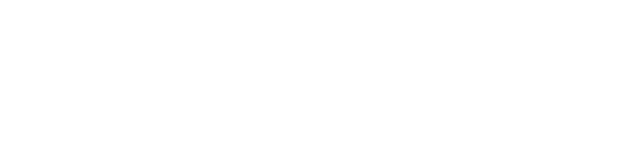
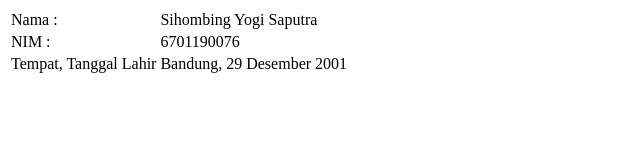
Before and after one commit to Yogi22417/6701190076-Assesment1pwb, a plain HTML site: page index.html in a window 1280 px wide. Shown: the whole page, without its empty margins (0-640 px from the left). Drawn offline with Linux system fonts and the light colour scheme.

Commit message:
v1.1- 6701190076

```diff
--- a/index.html
+++ b/index.html
@@ -2,9 +2,22 @@
 <html lang="en">
 <head>
     <meta charset="UTF-8">
-    <title>Title</title>
+    <title>Index</title>
 </head>
 <body>
-
+<table>
+    <tr>
+        <td>Nama :</td>
+        <td>Sihombing Yogi Saputra</td>
+    </tr>
+    <tr>
+        <td>NIM :</td>
+        <td>6701190076</td>
+    </tr>
+    <tr>
+        <td>Tempat, Tanggal Lahir</td>
+        <td>Bandung, 29 Desember 2001</td>
+    </tr>
+</table>
 </body>
 </html>
```
